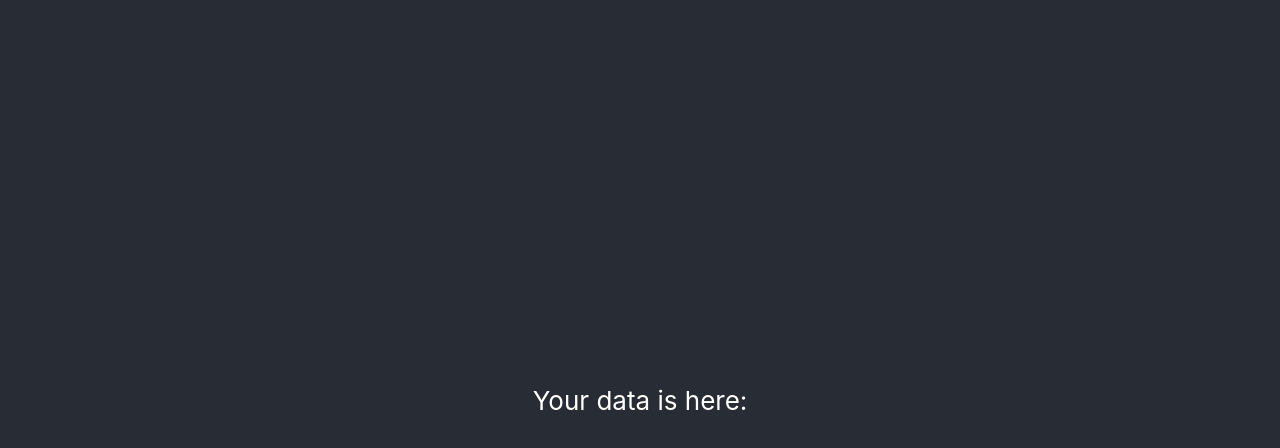
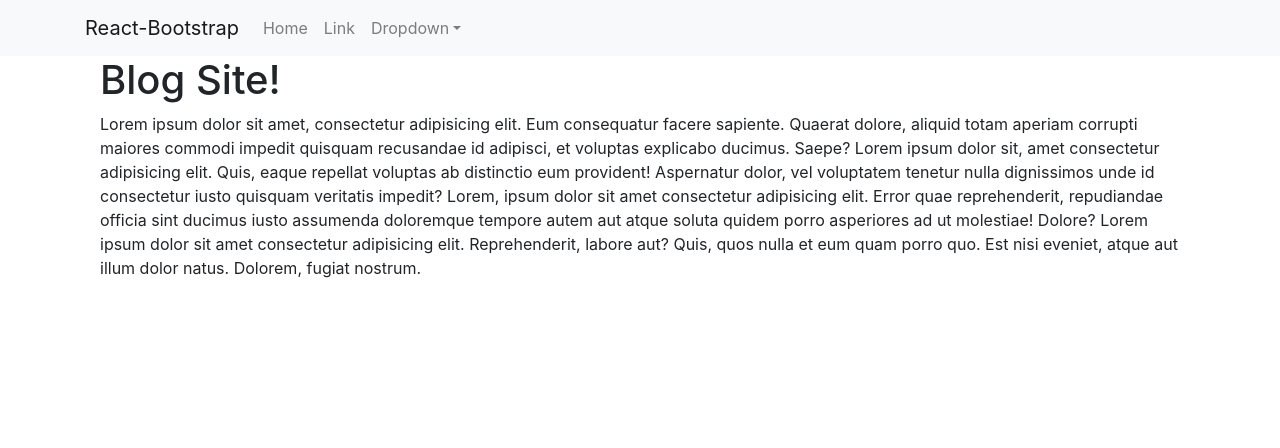
Before and after one commit to CameronSWilliamson/go-react-blog, a React (Create React App) app in the folder client/: page / in a window 1280 px wide. Shown: the top 448 px of the page. Built offline with nearby package versions, Linux system fonts and the light colour scheme; no server answers.

Commit message:
Added routing and other important components

```diff
--- a/client/src/App.tsx
+++ b/client/src/App.tsx
@@ -2,26 +2,25 @@
 import logo from "./logo.svg";
 import "./App.css";
 import AlbumList from "./components/AlbumList";
+import Header from "./components/Header";
+import { BrowserRouter as Router, Routes, Route } from "react-router-dom";
+import Loader from "./components/Loader";
+import HomePage from "./pages/HomePage";
+import UserProfile from "./pages/UserProfile";
 
 function App() {
     return (
-        <div className="App">
-            <header className="App-header">
-                <AlbumList />
-                {/* <img src={logo} className="App-logo" alt="logo" />
-        <p>
-          Edit <code>src/App.tsx</code> and save to reload.
-        </p>
-        <a
-          className="App-link"
-          href="https://reactjs.org"
-          target="_blank"
-          rel="noopener noreferrer"
-        >
-          Learn React
-        </a> */}
-            </header>
-        </div>
+        <Router>
+            <div>
+                <Header />
+                <Routes>
+                    <Route path="/" element={<HomePage />} />
+                    <Route path="/loader" element={<Loader loading={true} />} />
+                    <Route path="/users/:username" element={<UserProfile />} />
+                    <Route path="/apitesting/" element={<AlbumList />} />
+                </Routes>
+            </div>
+        </Router>
     );
 }
 
--- a/client/src/components/AlbumList.tsx
+++ b/client/src/components/AlbumList.tsx
@@ -1,4 +1,5 @@
 import React, { useEffect, useState } from "react";
+import Loader from "./Loader";
 
 interface Data {
     ID: number;
--- /dev/null
+++ b/client/src/components/Content.tsx
@@ -0,0 +1,18 @@
+import React from "react";
+import { Col, Container } from "react-bootstrap";
+
+interface Props {
+    children?: React.ReactNode;
+}
+
+const Content = (props: Props) => {
+    return (
+        <Container>
+            <Col></Col>
+            <Col>{props.children}</Col>
+            <Col></Col>
+        </Container>
+    );
+};
+
+export default Content;
--- /dev/null
+++ b/client/src/components/Header.tsx
@@ -0,0 +1,36 @@
+import React from "react";
+import { Navbar, Container, Nav, NavDropdown } from "react-bootstrap";
+
+const Header = () => {
+    return (
+        <Navbar bg="light" expand="lg">
+            <Container>
+                <Navbar.Brand href="#home">React-Bootstrap</Navbar.Brand>
+                <Navbar.Toggle aria-controls="basic-navbar-nav" />
+                <Navbar.Collapse id="basic-navbar-nav">
+                    <Nav className="me-auto">
+                        <Nav.Link href="#home">Home</Nav.Link>
+                        <Nav.Link href="#link">Link</Nav.Link>
+                        <NavDropdown title="Dropdown" id="basic-nav-dropdown">
+                            <NavDropdown.Item href="#action/3.1">
+                                Action
+                            </NavDropdown.Item>
+                            <NavDropdown.Item href="#action/3.2">
+                                Another action
+                            </NavDropdown.Item>
+                            <NavDropdown.Item href="#action/3.3">
+                                Something
+                            </NavDropdown.Item>
+                            <NavDropdown.Divider />
+                            <NavDropdown.Item href="#action/3.4">
+                                Separated link
+                            </NavDropdown.Item>
+                        </NavDropdown>
+                    </Nav>
+                </Navbar.Collapse>
+            </Container>
+        </Navbar>
+    );
+};
+
+export default Header;
--- /dev/null
+++ b/client/src/components/Loader.tsx
@@ -0,0 +1,30 @@
+import * as React from "react";
+import { Container, Spinner, Col, Row } from "react-bootstrap";
+import { isPropertySignature } from "typescript";
+
+interface Props {
+    loading: boolean;
+    children?: React.ReactNode;
+}
+
+const Loader = (props: Props) => {
+    return (
+        <div>
+            {props.loading ? (
+                <Container
+                    style={{
+                        display: "flex",
+                        justifyContent: "center",
+                        alignItems: "center",
+                    }}
+                >
+                    <Spinner animation="border" />
+                </Container>
+            ) : (
+                props.children
+            )}
+        </div>
+    );
+};
+
+export default Loader;
```
Also changed, not shown: client/src/components/AlbumListOld.tsx (deleted, +0 -55 lines).
